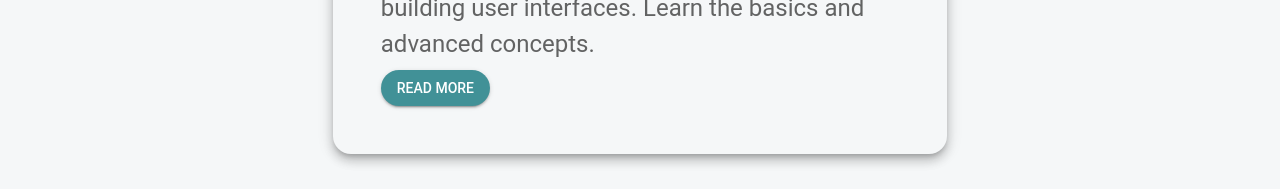
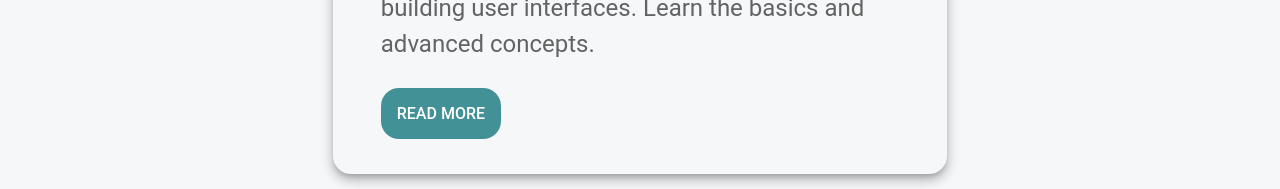
Before and after one commit to elena-brcioska/post-management-app, a React (Vite) app: page / in a window 1280 px wide. Shown: the part 719-908 px from the top of the page. Built offline with nearby package versions, Linux system fonts and the light colour scheme; data requests are answered from the project's data file.

Commit message:
post page

```diff
--- a/src/App.tsx
+++ b/src/App.tsx
@@ -4,6 +4,7 @@ import AppLayout from './layout/AppLayout/AppLayout'
 import HomePage from './pages/Home/HomePage'
 import User from './pages/User/User'
 import NewPost from './pages/Posts/NewPost'
+import PostDetails from './pages/Posts/PostDetails'
 
 function App() {
 
@@ -14,6 +15,10 @@ function App() {
       children: [{
         index: true,
         element: <HomePage />
+      },
+      {
+        path: "post/:id",
+        element: <PostDetails />
       },{
         path: "new",
         element: <NewPost />
--- a/src/components/UI/BaseCard/styled/BaseCard.styled.tsx
+++ b/src/components/UI/BaseCard/styled/BaseCard.styled.tsx
@@ -16,11 +16,24 @@ const Wrapper = styled(Box)(({ theme }) => ({
   '& p': {
     fontSize: '1.5rem',
     color: theme.palette.text.secondary,
-    marginBottom: theme.spacing(1),
+    marginBottom: theme.spacing(5),
   },
   '& img': {
     width: '100%',
   },
+
+  '& a': {
+    background: theme.palette.primary.main,
+    padding: "1rem",
+    minWidth: "64px",
+    fontSize: "1rem",
+    fontWeight: "500",
+    color: theme.palette.primary.contrastText,
+    textTransform: "uppercase",
+    textDecoration: "none",
+    borderRadius: "18px",
+    marginTop: "200px"
+  }
 }));
 
 interface WrapperProps {
--- a/src/components/posts/Post.tsx
+++ b/src/components/posts/Post.tsx
@@ -1,7 +1,7 @@
-import { Button } from "@mui/material";
 import BaseCard from "../UI/BaseCard/BaseCard";
 import { type FC } from "react";
 import { PostObject } from "./PostsWrapper";
+import { Link } from "react-router-dom";
 
 type PostProps = {
   post: PostObject;
@@ -12,7 +12,9 @@ const Post: FC<PostProps> = ({post}) => {
     <h2>{post.title}</h2>
     <img src={post.image} alt="Random Image" />
     <p>{post.content}</p>
-    <Button variant='contained'>Read More</Button>
+      <Link to={`/post/${post.id}`}>
+      Read More
+      </Link>
       </BaseCard>;
 };
 
--- a/src/components/user/screens/contact/Contact.tsx
+++ b/src/components/user/screens/contact/Contact.tsx
@@ -14,28 +14,28 @@ const ContactInfo: FC<ContactUSerProps> = ({user}) => {
       <h2>Contact Information</h2>
       <Grid container spacing={2}>
         <Grid size={{ xs: 12, md: 6 }}>
-          <UserField label="Email:" data={user.email} />
+          <UserField id="email" label="Email:" data={user.email} />
         </Grid>
         <Grid size={{ xs: 12, md: 6 }}>
-          <UserField label="Phone Number:" data={user.phoneNumber} />
+          <UserField id="phoneNumber" label="Phone Number:" data={user.phoneNumber} />
         </Grid>
         <Grid size={{ xs: 12, md: 6 }}>
-          <UserField label="LinkedIn:" data={user.linkedin} />
+          <UserField id="linkedin" label="LinkedIn:" data={user.linkedin} />
         </Grid>
         <Grid size={{ xs: 12, md: 6 }}>
-          <UserField label="GitHub:" data={user.github} />
+          <UserField id="gitHub" label="GitHub:" data={user.github} />
         </Grid>
         <Grid size={{ xs: 12, md: 6 }}>
-          <UserField label="Website:" data={user.website} />
+          <UserField id="website" label="Website:" data={user.website} />
         </Grid>
         <Grid size={{ xs: 12, md: 6 }}>
-          <UserField label="Address:" data={user.address} />
+          <UserField id="address" label="Address:" data={user.address} />
         </Grid>
         <Grid size={{ xs: 12, md: 6 }}>
-          <UserField label="Twitter:" data={user.twitter} />
+          <UserField id="twitter" label="Twitter:" data={user.twitter} />
         </Grid>
         <Grid size={{ xs: 12, md: 6 }}>
-          <UserField label="Facebook:" data={user.facebook} />
+          <UserField id="facebook" label="Facebook:" data={user.facebook} />
         </Grid>
       </Grid>
     </Box>
--- a/src/components/user/screens/general/General.tsx
+++ b/src/components/user/screens/general/General.tsx
@@ -10,7 +10,6 @@ type GeneralUserProps = {
     userCard: IUserCard
 }
 
-
 const General: FC<GeneralUserProps> = ({user, userCard}) => {
     return (
         <Box>
@@ -18,16 +17,16 @@ const General: FC<GeneralUserProps> = ({user, userCard}) => {
             <Box>
                 <Grid container spacing={2}>
                     <Grid size={{ xs: 12, md: 6 }}>
-                        <UserField type="date" label="Birth Date:" data={user.birthDate} />
+                        <UserField id="birthDate" type="date" label="Birth Date:" data={user.birthDate} />
                     </Grid>
                     <Grid size={{ xs: 12, md: 6 }}>
-                        <UserField label="Job Title:" data={user.jobTitle} />
+                        <UserField id="jobTitle" label="Job Title:" data={user.jobTitle} />
                     </Grid>
                     <Grid size={{ xs: 12, md: 6 }}>
-                        <UserField label="Gender:" data={user.gender} />
+                        <UserField id="gender" label="Gender:" data={user.gender} />
                     </Grid>
                     <Grid size={{ xs: 12, md: 6 }}>
-                        <UserField label="Company:" data={user.company} />
+                        <UserField id="company" label="Company:" data={user.company} />
                     </Grid>
                 </Grid>
 
--- a/src/components/user/screens/general/UserCard.tsx
+++ b/src/components/user/screens/general/UserCard.tsx
@@ -21,11 +21,11 @@ const UserCard: FC<UserCardProps> = ({ user }) => {
                     <Divider />
                     <Box className="info">
                         <Box>
-                            <UserField isUserCard label="email" data={user.email} />
+                            <UserField id="emailCard" isUserCard label="email" data={user.email} />
                         </Box>
 
                         <Box>
-                        <UserField isUserCard label="Role" data={user.role} />
+                        <UserField id="role" isUserCard label="Role" data={user.role} />
                         </Box>
                     </Box>
                 </Box>
--- a/src/components/user/userFields/UserField.tsx
+++ b/src/components/user/userFields/UserField.tsx
@@ -5,13 +5,14 @@ import { Box} from "@mui/material";
 import TextField from '@mui/material/TextField';
 
 type UserFieldProps = {
+  id: string;
   label: string;
   data: string;
   isUserCard?: boolean;
   type?: "text" | "number" | "radio" | "date" | "select";
 }
 
-const UserField: FC<UserFieldProps> = ({ label, data, isUserCard, type }) => {
+const UserField: FC<UserFieldProps> = ({ label, id,  data, isUserCard, type }) => {
   const [isEdit, setIsEdit] = useState<boolean>(false);
   const [inputValue, setInputValue] = useState<string>(data);
 
@@ -33,7 +34,7 @@ const UserField: FC<UserFieldProps> = ({ label, data, isUserCard, type }) => {
           ) : (
             <TextField
               type={type}
-              id="outlined-basic" variant="outlined"
+              id={id} variant="outlined"
               value={inputValue}
               onChange={(e) => setInputValue(e.target.value)}
             />
--- /dev/null
+++ b/src/pages/Posts/PostDetails.tsx
@@ -0,0 +1,33 @@
+import { useParams } from "react-router-dom";
+import api from "../../api/api";
+import { useQuery } from "@tanstack/react-query";
+import { CircularProgress } from "@mui/material";
+
+const fetchPost = async (id: string) => {
+  const response = await api.get("/posts/" + id);
+  return response.data;
+};
+
+const PostDetails = () => {
+  const { id } = useParams();
+
+  const { data: post, isLoading } = useQuery({
+    queryKey: ["post", id],
+    queryFn: () => fetchPost(id!),
+    enabled: !!id,
+    placeholderData: true,
+  });
+
+  if (isLoading) return <CircularProgress />;
+
+
+  return (
+    <div>
+      <h1>{post.title}</h1>
+      <p>{post.content}</p>
+      <p>Author: {post.author}</p>
+    </div>
+  );
+};
+
+export default PostDetails;
--- a/src/pages/Posts/Posts.tsx
+++ /dev/null
@@ -1,5 +0,0 @@
-const Posts = () => {
-  return <div>Posts</div>;
-};
-
-export default Posts;
```
Also changed, not shown: src/pages/Posts/Post.tsx (deleted).
